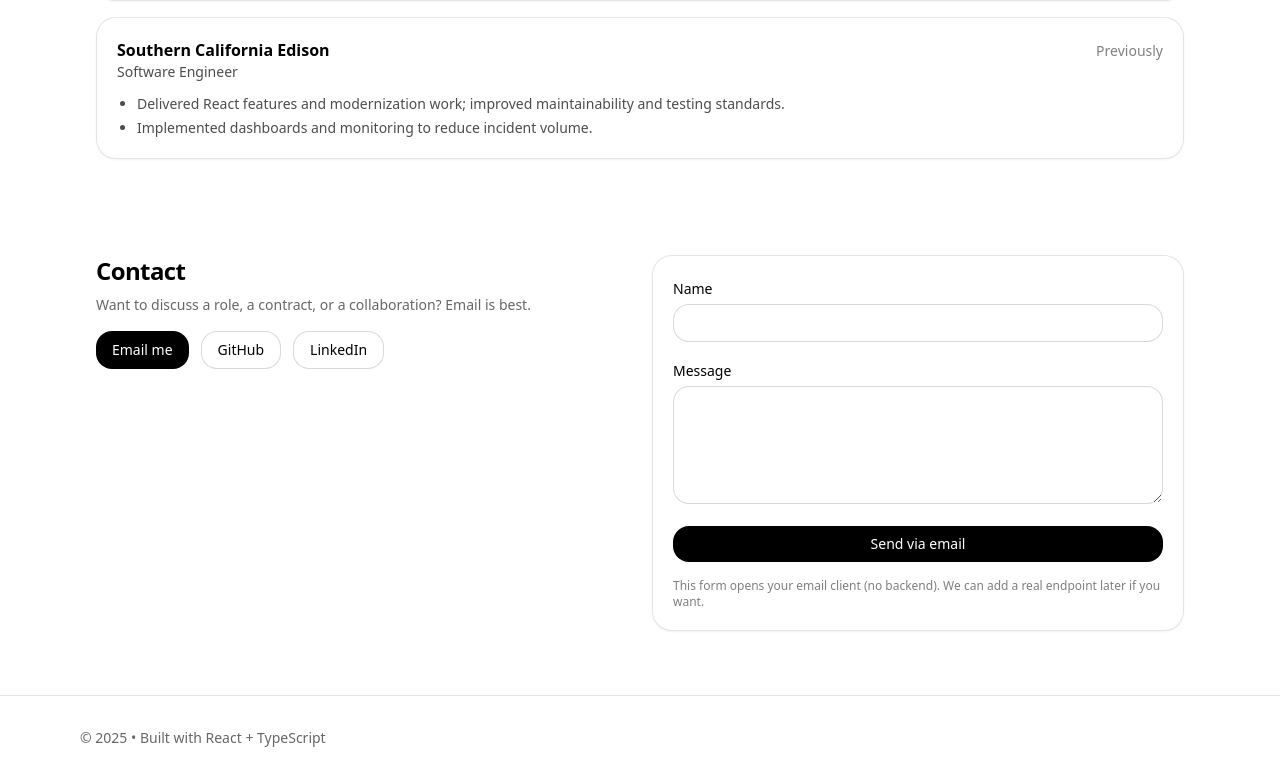
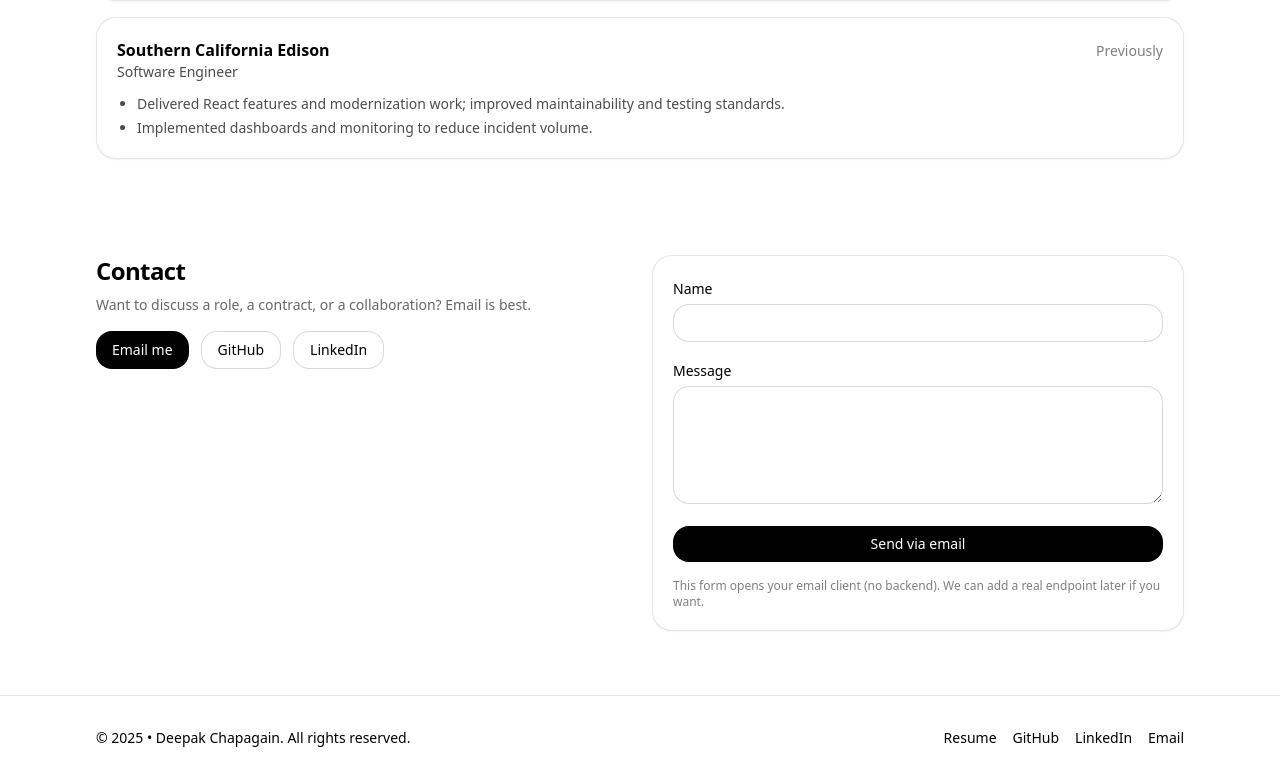
Before and after one commit to deepagain81/engineerPortfolio, a React (Vite) app: page / in a window 1280 px wide. Shown: the part 2147-2927 px from the top of the page. Built offline with nearby package versions, Linux system fonts and the light colour scheme.

Commit message:
[FT-601] - footer component and its data

```diff
--- a/src/App.tsx
+++ b/src/App.tsx
@@ -4,6 +4,7 @@ import { Work } from "./sections/Work";
 import { Skills } from "./sections/Skills";
 import { Experience } from "./sections/Experience";
 import { Contact } from "./sections/Contact";
+import { Footer } from "./components/Footer";
 
 export default function App() {
   return (
@@ -25,11 +26,7 @@ export default function App() {
         <Contact />
       </main>
 
-      <footer className="border-t border-black/10 py-8 dark:border-white/10">
-        <div className="mx-auto w-full max-w-6xl px-4 text-sm text-black/60 dark:text-white/60">
-          © {new Date().getFullYear()} • Built with React + TypeScript
-        </div>
-      </footer>
+      <Footer />
     </div>
   );
 }
--- /dev/null
+++ b/src/components/Footer.tsx
@@ -0,0 +1,37 @@
+import { Container } from "./Container";
+import { site } from "../data/site";
+
+export function Footer() {
+  const footer = site.footer;
+  if (!footer) return null;
+
+  const { links } = footer;
+  const year = new Date().getFullYear();
+  const copyright = footer.copyright
+    .replace("{year}", String(year))
+    .replace("{site.name}", site.name);
+
+  return (
+    <footer className="border-t border-ink/10 py-8">
+      <Container>
+        <div className="flex flex-col gap-4 sm:flex-row sm:items-center sm:justify-between">
+          <p className="text-sm text-ink/60">{copyright}</p>
+
+          <nav aria-label="Footer" className="flex flex-wrap gap-x-4 gap-y-2 text-sm">
+            {links.map((l) => (
+              <a
+                key={l.label}
+                href={l.href}
+                target={l.external ? "_blank" : undefined}
+                rel={l.external ? "noreferrer" : undefined}
+                className="text-ink/70 hover:text-accent underline underline-offset-4 decoration-transparent hover:decoration-accent/60 transition"
+              >
+                {l.label}
+              </a>
+            ))}
+          </nav>
+        </div>
+      </Container>
+    </footer>
+  );
+}
--- a/src/data/site.ts
+++ b/src/data/site.ts
@@ -64,6 +64,16 @@ export const site = {
     { group: "Observability", items: ["Dynatrace", "Splunk", "Crashlytics (if applicable)"] },
   ],
 
+  footer: {
+    copyright: "© {year} • {site.name}. All rights reserved.",
+    links: [
+      { label: "Resume", href: "/Deepak_Chapagain_Resume.pdf", external: false },
+      { label: "GitHub", href: "https://github.com/deepagain81", external: true },
+      { label: "LinkedIn", href: "https://www.linkedin.com/in/dchapagain/", external: true },
+      { label: "Email", href: "mailto:dchapagain.dev@gmail.com", external: false },
+    ],
+  },
+
   experiences: [
     {
       company: "Tractor Supply Company (Consultant)",
```
